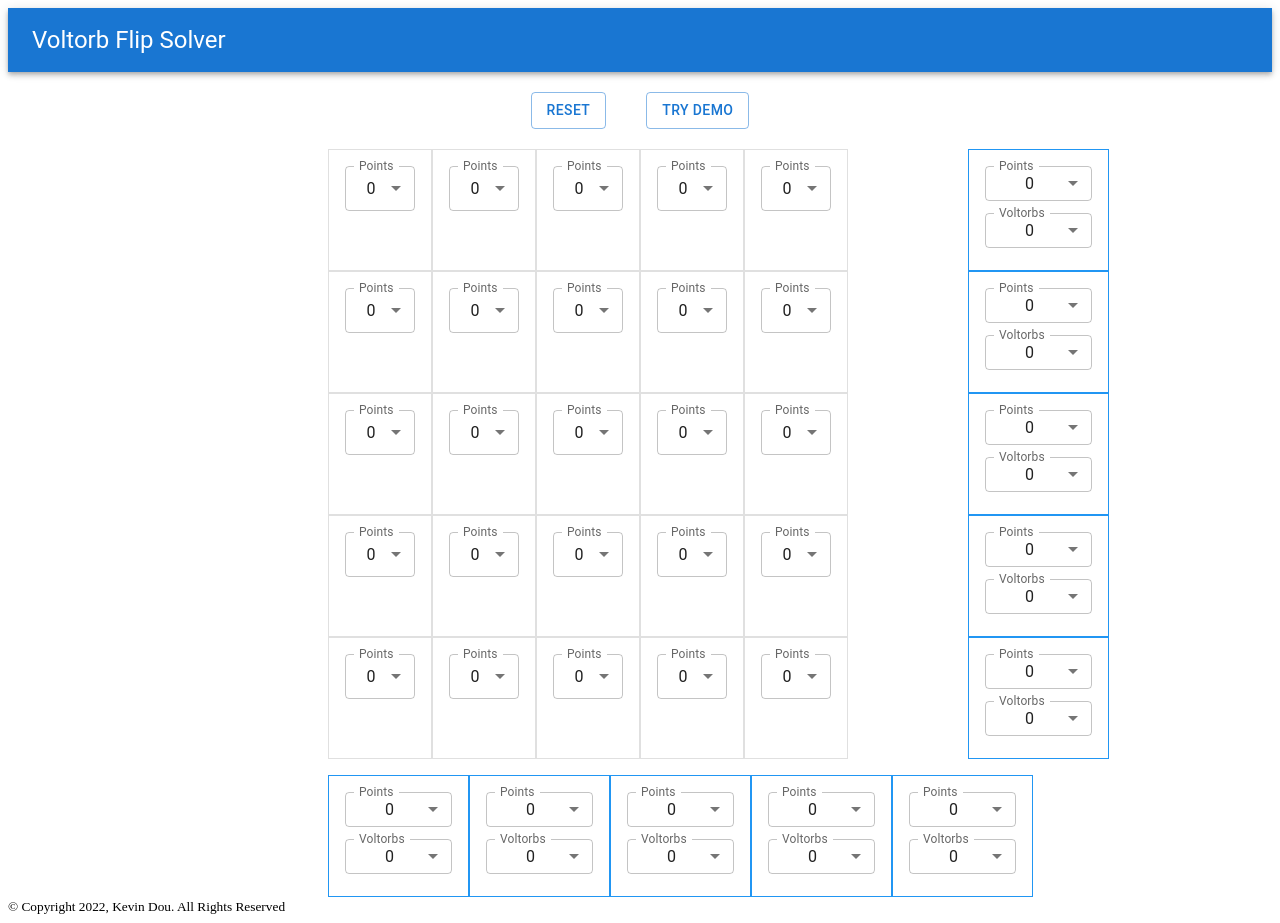
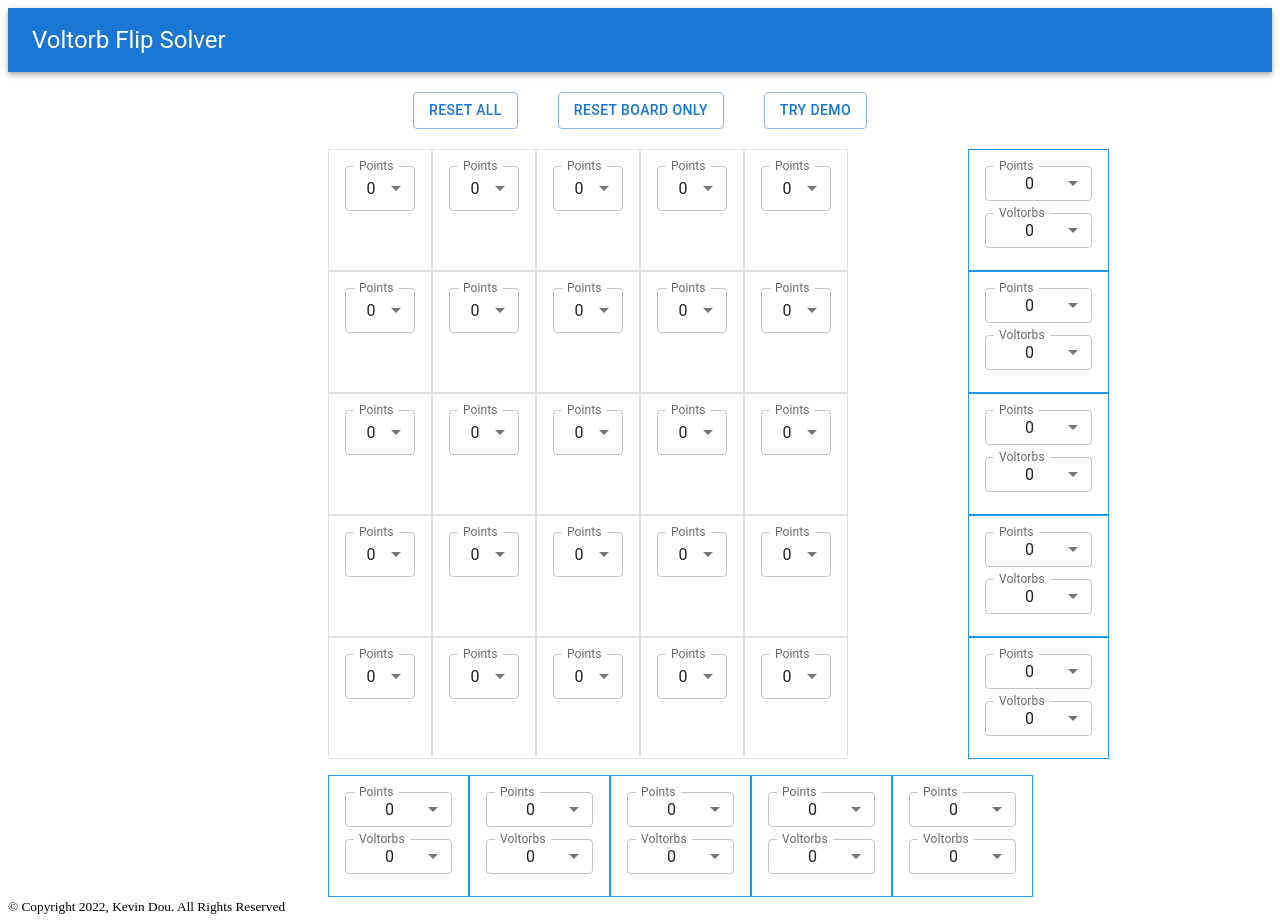
Before and after one commit to khdou/voltorb, a React (Create React App) app: page / in a window 1280 px wide. Built offline with nearby package versions, Linux system fonts and the light colour scheme.

Commit message:
reset figures

```diff
--- a/src/App.js
+++ b/src/App.js
@@ -52,8 +52,26 @@
             [0, 0, 0, 0, 0],
             [0, 0, 0, 0, 0],
             [0, 0, 0, 0, 0]
-        ], [0,0,0,0,0], [0,0,0,0,0]));
+        ], [303,303,303,303,303], [303,303,303,303,303]));
     }
+
+    const resetBoardOnly = () => {
+        setBoardValues([
+            [0, 0, 0, 0, 0],
+            [0, 0, 0, 0, 0],
+            [0, 0, 0, 0, 0],
+            [0, 0, 0, 0, 0],
+            [0, 0, 0, 0, 0]
+        ]);
+        setBoardScores(solveVoltorbFlip([
+            [0, 0, 0, 0, 0],
+            [0, 0, 0, 0, 0],
+            [0, 0, 0, 0, 0],
+            [0, 0, 0, 0, 0],
+            [0, 0, 0, 0, 0]
+        ], rowSum, colSum));
+    }
+
 
     const demo = () => {
         setBoardValues([
@@ -86,7 +104,8 @@
                 </Toolbar>
             </AppBar>
 
-            <Button variant="outlined" onClick={reset} style={{margin:"20px"}}>Reset</Button>
+            <Button variant="outlined" onClick={reset} style={{margin:"20px"}}>Reset All</Button>
+            <Button variant="outlined" onClick={resetBoardOnly} style={{margin:"20px"}}>Reset Board Only</Button>
             <Button variant="outlined" onClick={demo} style={{margin:"20px"}}>Try Demo</Button>
             <Grid item container spacing={2}>
                 <Grid item xs={3}></Grid>
```
